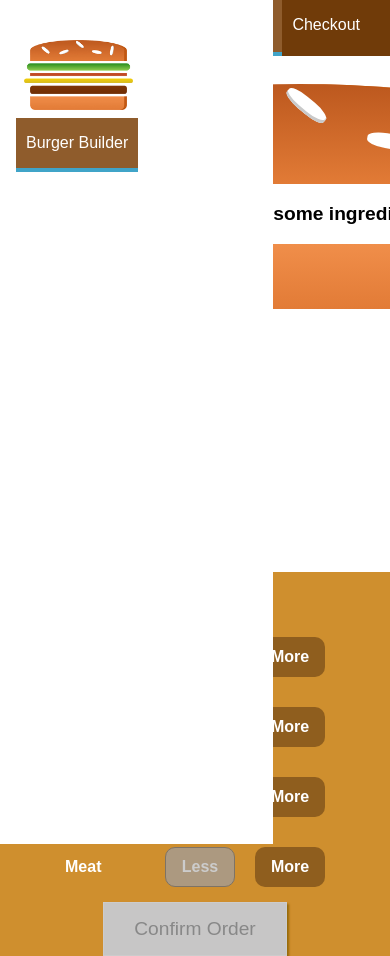
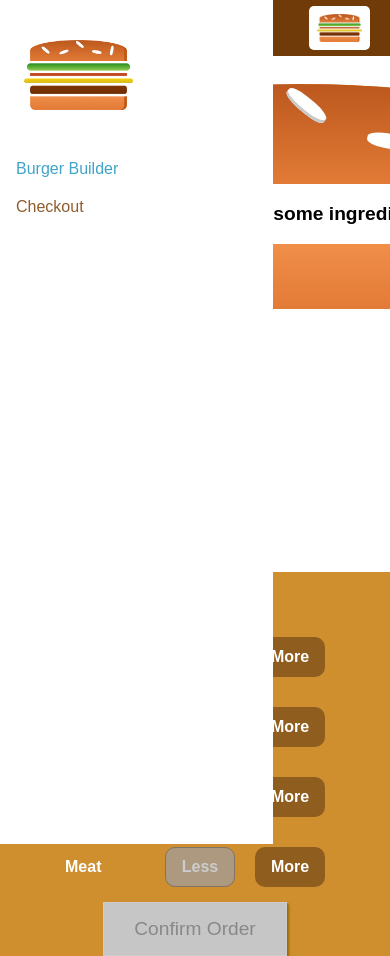
Before and after one commit to TanishqSingla/Burger-Builder, a React (Create React App) app: page / in a window 390 px wide. Shown: the top 956 px of the page. Built offline with nearby package versions, Linux system fonts and the light colour scheme.

Commit message:
Making sidebar responsive

```diff
--- a/src/components/Navigation/NavigationItems/NavigationItem/NavigationItem.module.css
+++ b/src/components/Navigation/NavigationItems/NavigationItem/NavigationItem.module.css
@@ -1,19 +1,38 @@
+.NavigationItem {
+  margin: 10px 0;
+  box-sizing: border-box;
+  display: block;
+  width: 100%;
+}
+
+.NavigationItem a {
+  color: #8f5c2c;
+  text-decoration: none;
+  width: 100%;
+  box-sizing: border-box;
+  display: block;
+}
+
+.NavigationItem a:hover,
+.NavigationItem a:active,
+.NavigationItem a.active {
+  color: #40a4c8;
+}
+
+@media (min-width: 500px) {
   .NavigationItem {
     margin: 0;
-  box-sizing: border-box;
     display: flex;
     height: 100%;
+    width: auto;
     align-items: center;
   }
 
   .NavigationItem a {
     color: white;
-  text-decoration: none;
     height: 100%;
     padding: 16px 10px;
     border-bottom: 4px solid transparent;
-  box-sizing: border-box;
-  display: block;
   }
 
   .NavigationItem a:hover,
@@ -23,3 +42,4 @@
     border-bottom: 4px solid #40a4c8;
     color: white;
   }
+}
--- a/src/components/Navigation/NavigationItems/NavigationItems.module.css
+++ b/src/components/Navigation/NavigationItems/NavigationItems.module.css
@@ -3,6 +3,13 @@
   padding: 0;
   list-style: none;
   display: flex;
+  flex-flow: column;
   align-items: center;
   height: 100%;
 }
+
+@media (min-width: 500px) {
+  .NavigationItems {
+    flex-flow: row;
+  }
+}
--- a/src/components/Navigation/SideDrawer/SideDrawer.module.css
+++ b/src/components/Navigation/SideDrawer/SideDrawer.module.css
@@ -28,4 +28,5 @@
 
 .Logo {
   height: 11%;
+  margin-bottom: 32px;
 }
--- a/src/components/Toolbar/Toolbar.js
+++ b/src/components/Toolbar/Toolbar.js
@@ -10,7 +10,7 @@
     <div className={classes.Logo}>
       <Logo />
     </div>
-    <nav>
+    <nav className={classes.DesktopOnly}>
       <NavigationItems />
     </nav>
   </header>
--- a/src/components/Toolbar/Toolbar.module.css
+++ b/src/components/Toolbar/Toolbar.module.css
@@ -20,3 +20,9 @@
 .Logo {
   height: 80%;
 }
+
+@media (max-width: 499px) {
+  .DesktopOnly {
+    display: none;
+  }
+}
```
Lines whose indentation alone changed are shown as unchanged.
